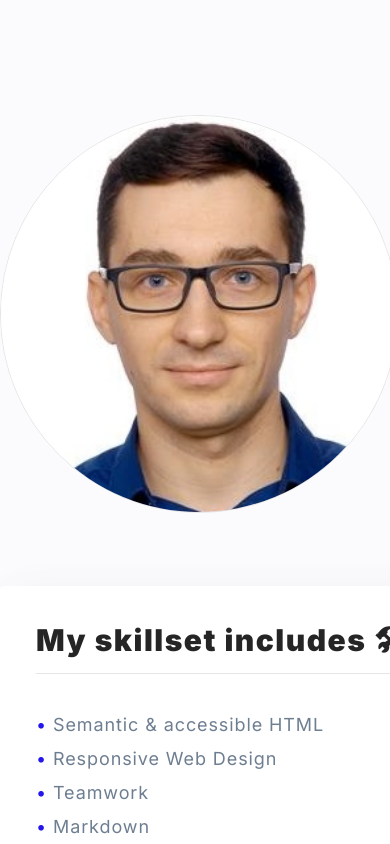
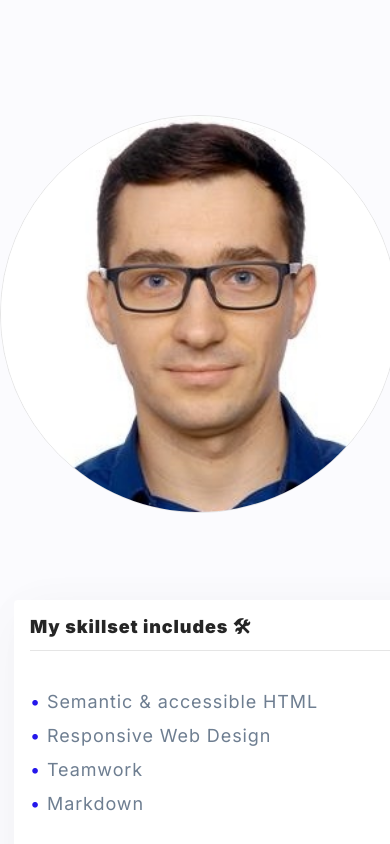
Before and after one commit to q270311/personal-homepage, a React (Create React App) app: page / in a window 390 px wide. Shown: the top 844 px of the page. Built offline with nearby package versions, Linux system fonts and the light colour scheme.

Commit message:
media query to Section component added

```diff
--- a/src/common/Section/styled.js
+++ b/src/common/Section/styled.js
@@ -1,34 +1,40 @@
 import styled, {css} from "styled-components";
 
 export const StyledSection = styled.section`
+    padding: 36px;
+    border-radius: 4px;
     background-color: ${({ theme }) => theme.color.white};
     transition: background-color 800ms linear;
-    padding: 36px;
     box-shadow: 0px -2px 50px rgba(9, 10, 51, 0.02), 0px 16px 58px rgba(9, 10, 51, 0.03);
-    border-radius: 4px;
 
     ${({ darkMode }) => darkMode && css`
         background-color: ${({ theme }) => theme.color.mineShaft};
     `};
+
+    @media (max-width: ${({ theme }) => theme.breakpoint.mobileMax}px) {
+        margin: 14px;
+        padding: 16px;
+    }
 `;
 
 export const Title = styled.div`
-    font-style: normal;
     font-weight: 900;
     font-size: 30px;
     line-height: 36px;
     text-align: left;
     letter-spacing: 0.05em;
     color: ${({ theme }) => theme.color.blackText};
-    padding-bottom: 15px;
-    border-bottom-width: 1px;
-    border-bottom-style: solid;
-    border-bottom-color: ${({ theme }) => theme.color.lightGrey};
+
+    padding-bottom: 16px;
+    border-bottom: 1px solid ${({ theme }) => theme.color.lightGrey};
 
     ${({ darkMode }) => darkMode && css`
         color: ${({ theme }) => theme.color.white};
     `};
 
     @media (max-width: ${({ theme }) => theme.breakpoint.mobileMax}px) {
+        padding-bottom: 12px;
+        font-size: 18px;
+        line-height: 22px;
     }
 `;
```
